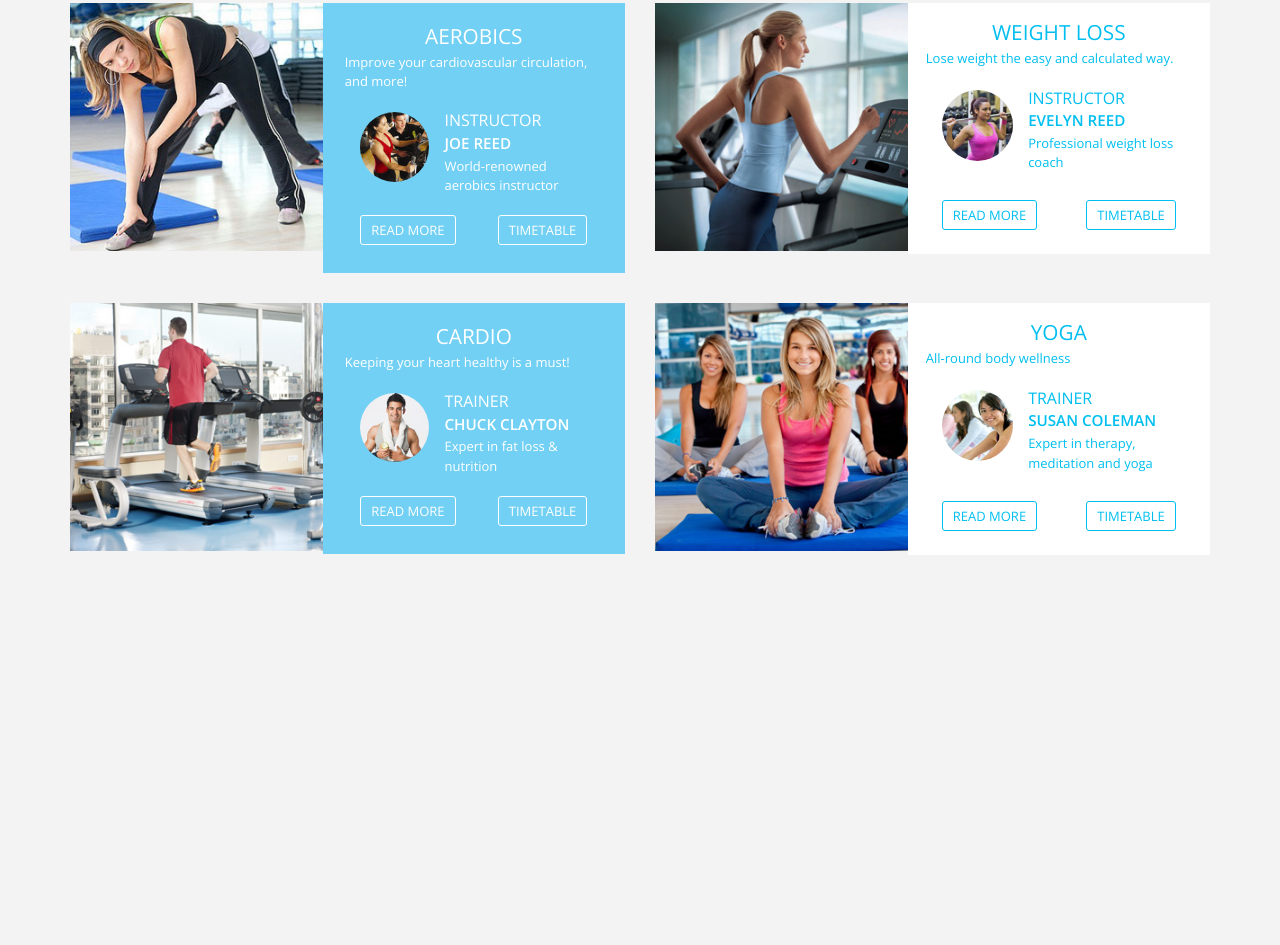
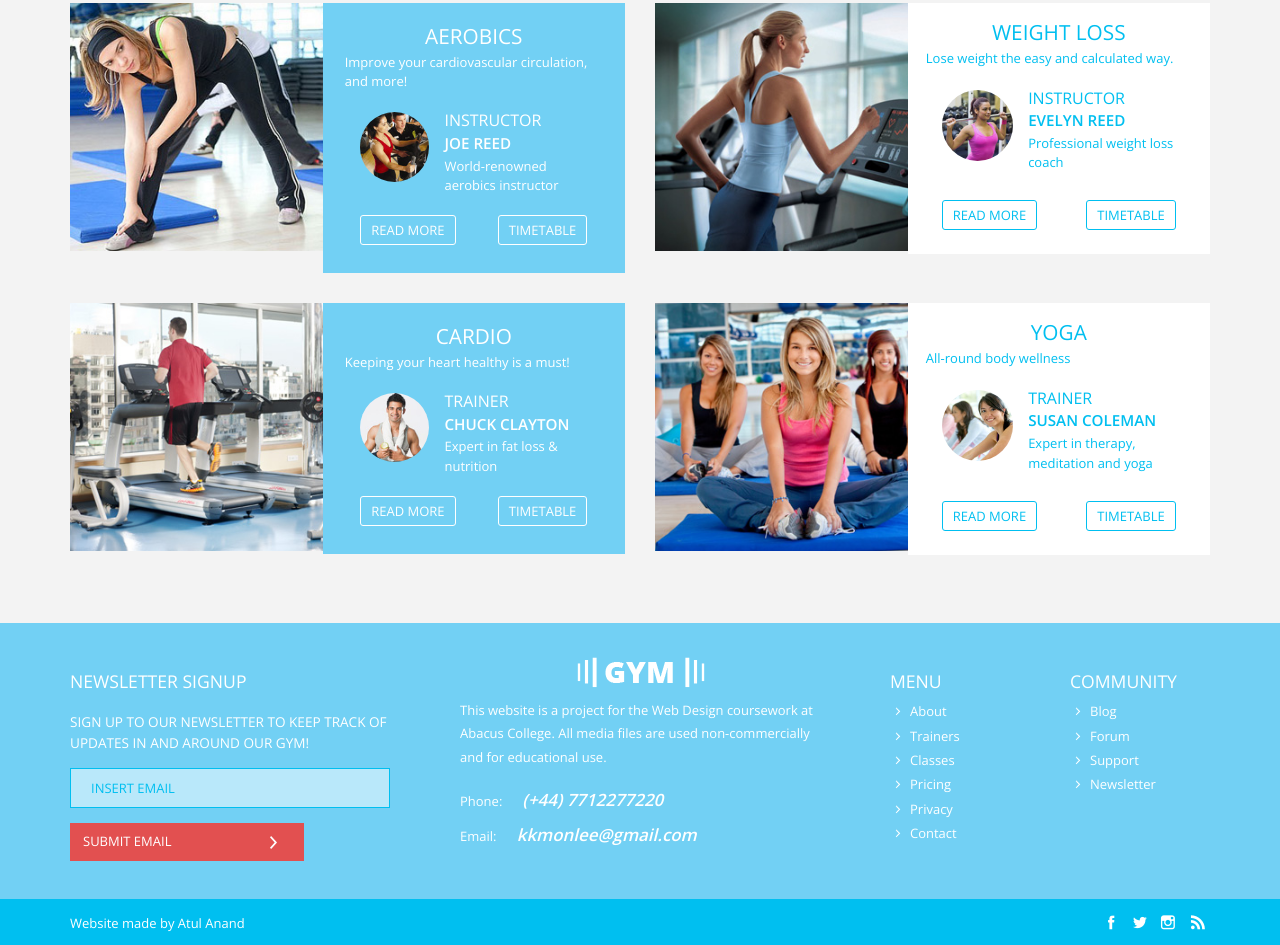
Before and after one commit to kkmonlee/UFP-Web-Design-coursework, a plain HTML site: page Web Design coursework/classes.html in a window 1280 px wide. Shown: the part 816-1761 px from the top of the page. Before the commit the page ends 1439 px from the top, so only its background shows below. Drawn offline with nearby package versions, Linux system fonts and the light colour scheme.

Commit message:
Added more information

```diff
--- a/Web Design coursework/classes.html
+++ b/Web Design coursework/classes.html
@@ -76,7 +76,6 @@
             <div class="clear"></div>
         </div>
     </div>
-
     <div class="main">
         <div class="about_banner_img"><img src="images/class_img.jpg" class="img-responsive" alt=""/></div>
         <div class="about_banner_wrap">
@@ -238,10 +237,69 @@
                 </div>
                 <div class="clear"></div>
             </div>
-
         </div>
 
+    <div class="footer-bottom">
+        <div class="container">
+            <div class="row section group">
+                <div class="col-md-4">
+                    <h4 class="m_7">Newsletter Signup</h4>
+                    <p class="m_8">Sign up to our newsletter to keep track of updates in and around our gym!</p>
+                    <form class="subscribe">
+                        <input type="text" value="Insert Email" onfocus="this.value = '';" onblur="if (this.value == '') { this.value = 'Insert Email';}">
+                    </form>
+                    <div class="subscribe1">
+                        <a href="#">Submit Email<i class="but_arrow"></i></a>
+                    </div>
+                </div>
+                <div class="col-md-4">
+                    <div class="f-logo">
+                        <img src="images/logo.png" alt=""/>
+                    </div>
+                    <p class="m_9">This website is a project for the Web Design coursework at Abacus College. All media files are used non-commercially and for educational use.</p>
+                    <p class="address">Phone: &nbsp;&nbsp;&nbsp;&nbsp;&nbsp;<span class="m_10">(+44) 7712277220</span></p>
+                    <p class="address">Email: &nbsp;&nbsp;&nbsp;&nbsp;&nbsp;<span class="m_10">kkmonlee@gmail.com</span></p>
+                </div>
+                <div class="col-md-4">
+                    <ul class="list">
+                        <h4 class="m_7">Menu</h4>
+                        <li><a href="#">About</a></li>
+                        <li><a href="#">Trainers</a></li>
+                        <li><a href="#">Classes</a></li>
+                        <li><a href="#">Pricing</a></li>
+                        <li><a href="#">Privacy</a></li>
+                        <li><a href="#">Contact</a></li>
+                    </ul>
+                    <ul class="list1">
+                        <h4 class="m_7">Community</h4>
+                        <li><a href="#">Blog</a></li>
+                        <li><a href="#">Forum</a></li>
+                        <li><a href="#">Support</a></li>
+                        <li><a href="#">Newsletter</a></li>
+                    </ul>
+                </div>
+                <div class="clear"></div>
+            </div>
+        </div>
     </div>
+
+    <div class="copyright">
+        <div class="container">
+            <div class="copy">
+                <p>Website made by Atul Anand</p>
+            </div>
+            <div class="social">
+                <ul>
+                    <li class="facebook"><a href="#"><span> </span></a></li>
+                    <li class="twitter"><a href="#"><span> </span></a></li>
+                    <li class="instagram"><a href="#"><span> </span></a></li>
+                    <li class="rss"><a href="#"><span> </span></a></li>
+                </ul>
+            </div>
+            <div class="clear"></div>
+        </div>
+    </div>
+</div>
 
 </body>
 </html>
```
